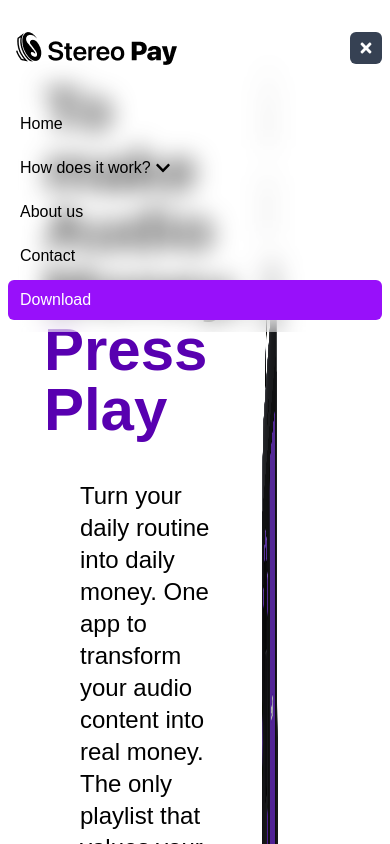
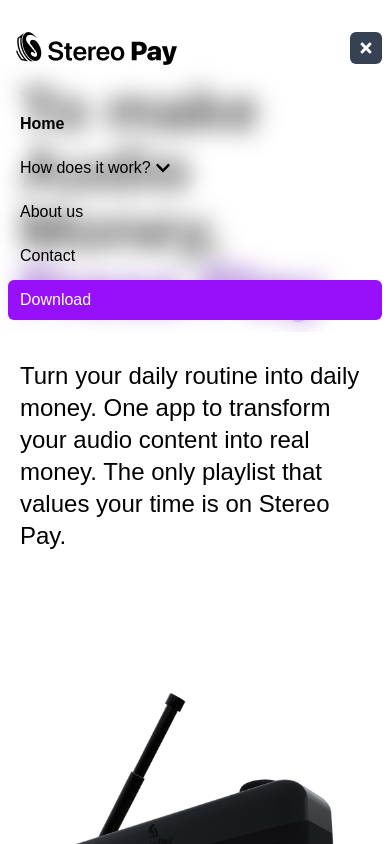
Before and after one commit to md-ashikur/stereo-client, a Next.js app: page / in a window 390 px wide. Both pictures are taken after a click on the button "Open main menu". Shown: the top 844 px of the page. Built offline with nearby package versions, Linux system fonts and the light colour scheme.

Commit message:
home page

```diff
--- a/src/components/Navbars/Navbar.jsx
+++ b/src/components/Navbars/Navbar.jsx
@@ -47,7 +47,7 @@
       <div className="max-w-7xl mx-auto px-4 sm:px-6 lg:px-8">
         <div className="flex items-center justify-between  h-24">
           <div className="flex-shrink-0">
-            <Link href="/" className=" font-bold">
+            <Link href="/" className=" !font-bold">
               <Image src={logo} alt="" className='h-auto w-full'/>
             </Link>
           </div>
@@ -58,7 +58,7 @@
               </Link>
               <div className="relative group" onClick={handleSubmenuClick}>
                 <button
-                  className={`px-3 py-2 rounded-md  font-medium flex items-center ${pathname === '/how-it-works' ? 'text-black font-bold' : 'text-black'}`}
+                  className={`px-3 py-2 rounded-md  font-medium flex items-center ${pathname === '/how-it-works' ? 'text-black !font-bold' : 'text-black'}`}
                 >
                   How does it work?
                   <FaChevronDown className={`ml-1 transition-transform ${submenuOpen ? 'rotate-180' : ''}`} />
@@ -79,10 +79,10 @@
                   </motion.div>
                 )}
               </div>
-              <Link href="/about" className={`px-3 py-2 rounded-md  font-medium ${pathname === '/about' ? 'text-black font-bold' : 'text-black'}`}>
+              <Link href="/about" className={`px-3 py-2 rounded-md  font-medium ${pathname === '/about' ? 'text-black !font-bold' : 'text-black'}`}>
                 About us
               </Link>
-              <Link href="/contact" className={`px-3 py-2 rounded-md  font-medium ${pathname === '/contact' ? 'text-black font-bold' : 'text-black'}`}>
+              <Link href="/contact" className={`px-3 py-2 rounded-md  font-medium ${pathname === '/contact' ? 'text-black !font-bold' : 'text-black'}`}>
                 Contact
               </Link>
               <Link href="/download" className="px-7 py-3 rounded-[10px] shadow-md shadow-[#5800B0]  font-medium text-white bg-[#5800B0] hover:bg-primary">
@@ -101,13 +101,13 @@
       {isOpen && (
         <motion.div initial={{ opacity: 0, height: 0 }} animate={{ opacity: 1, height: 'auto' }} className="md:hidden">
           <div className="px-2 pt-2 pb-3 space-y-1 sm:px-3">
-            <Link href="/" className={`block px-3 py-2 rounded-md text-base font-medium ${pathname === '/' ? 'text-black font-bold' : 'text-black'}`}>
+            <Link href="/" className={`block px-3 py-2 rounded-md text-base font-medium ${pathname === '/' ? 'text-black !font-bold' : 'text-black'}`}>
               Home
             </Link>
             <div className="relative">
               <button
                 onClick={handleSubmenuClick}
-                className={`block w-full text-left px-3 py-2 rounded-md text-base font-medium flex items-center ${pathname === '/how-it-works' ? 'text-black font-bold' : 'text-black'}`}
+                className={`block w-full text-left px-3 py-2 rounded-md text-base font-medium flex items-center ${pathname === '/how-it-works' ? 'text-black !font-bold' : 'text-black'}`}
               >
                 How does it work?
                 <FaChevronDown className={`ml-1 transition-transform ${submenuOpen ? 'rotate-180' : ''}`} />
@@ -128,10 +128,10 @@
                 </motion.div>
               )}
             </div>
-            <Link href="/about" className={`block px-3 py-2 rounded-md text-base font-medium ${pathname === '/about' ? 'text-black font-bold' : 'text-black'}`}>
+            <Link href="/about" className={`block px-3 py-2 rounded-md text-base font-medium ${pathname === '/about' ? 'text-black !font-bold' : 'text-black'}`}>
               About us
             </Link>
-            <Link href="/contact" className={`block px-3 py-2 rounded-md text-base font-medium ${pathname === '/contact' ? 'text-black font-bold' : 'text-black'}`}>
+            <Link href="/contact" className={`block px-3 py-2 rounded-md text-base font-medium ${pathname === '/contact' ? 'text-black !font-bold' : 'text-black'}`}>
               Contact
             </Link>
             <Link href="/download" className="block px-3 py-2 rounded-md text-base font-medium text-white bg-purple-600 hover:bg-purple-700">
--- a/src/components/home/Section1.jsx
+++ b/src/components/home/Section1.jsx
@@ -3,14 +3,14 @@
 import Image from "next/image";
 export default function Section1() {
   return (
-    <div className="grid grid-cols-5 gap-5 px-20 ">
-      <div className="col-span-3 my-20 flex flex-col justify-center items-center">
+    <div className="grid lg:grid-cols-5 gap-5 lg:px-20 px-5 ">
+      <div className="lg:col-span-3 my-20 flex flex-col justify-center items-center">
         <h1 className="text-6xl font-bold">To make Audio Money, <span className="text-[#5800B0]">Press Play</span></h1>
         <p className="text-2xl my-10">Turn your daily routine into daily money. One app to transform your audio content into real money. The only playlist that values your time is on Stereo Pay.</p>
       </div>
 
-      <div className="flex justify-center col-span-2 px-8 ">
-        <Image src={radio} alt="" className="h-auto w-full pt-12"/>
+      <div className="flex justify-center lg:col-span-2 lg:px-8 px-5 ">
+        <Image src={radio} alt="" className="h-auto w-full lg:pt-12"/>
 
       </div>
     </div>
```
